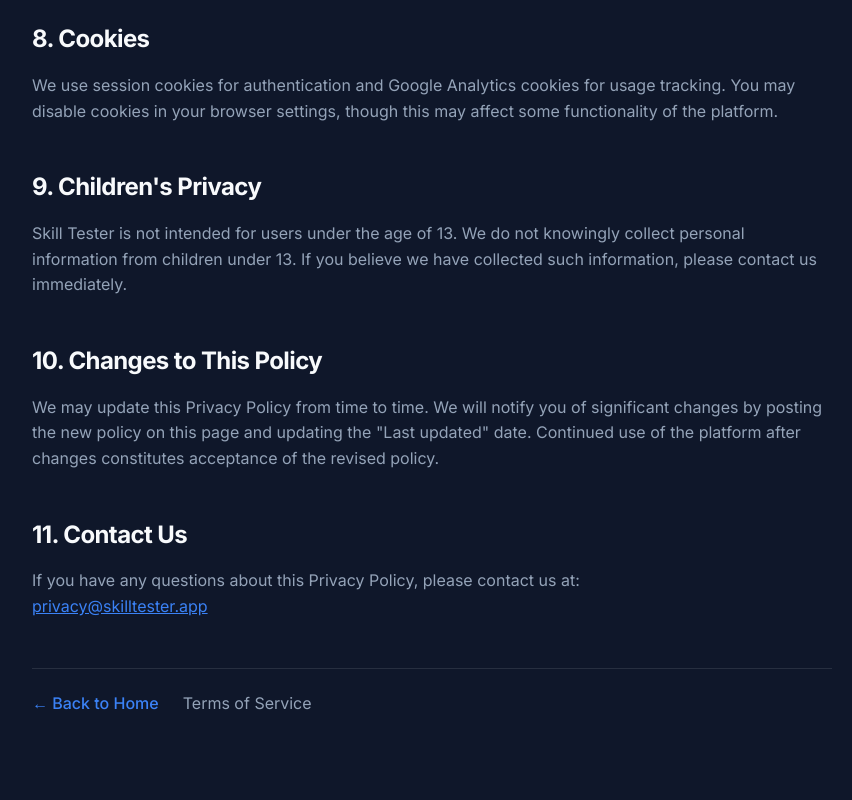
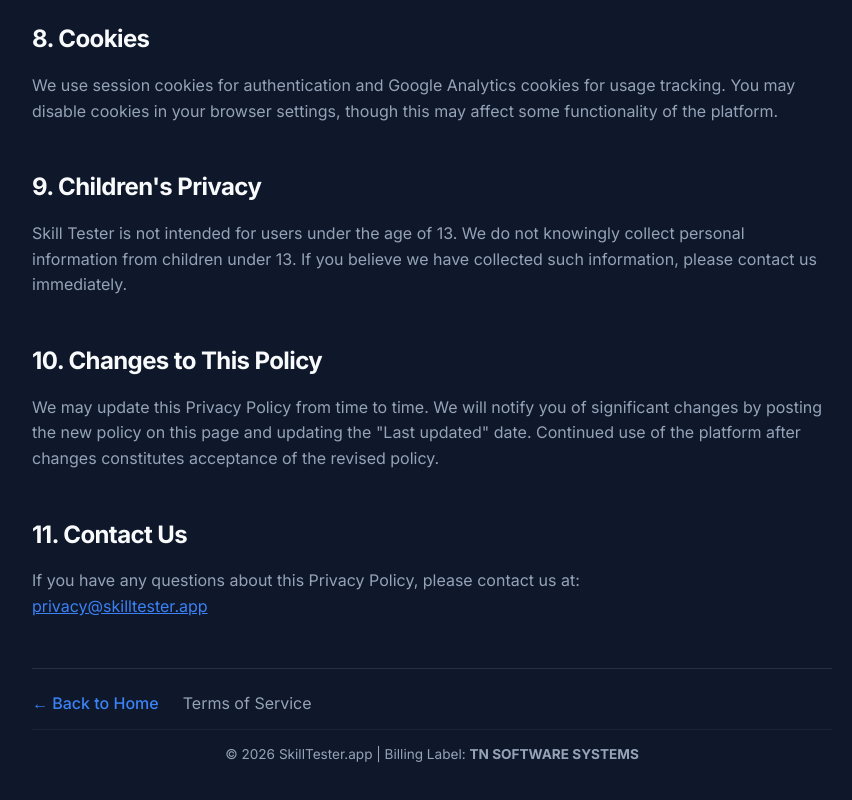
Before and after one commit to sanjai-web/Skill_Tester, a React (Vite) app in the folder Frontend/: page /privacy in a window 1280 px wide. Shown: the part 1913-2713 px from the top of the page, without its empty margins (208-1060 px from the left). Built offline with nearby package versions, Linux system fonts and the light colour scheme; no server answers.

Commit message:
billing label

```diff
--- a/Frontend/src/pages/Home.jsx
+++ b/Frontend/src/pages/Home.jsx
@@ -269,13 +269,18 @@ const LandingPage = () => {
 
                 {/* Footer with SEO Links */}
                 <footer style={{ borderTop: '1px solid var(--color-border)', paddingTop: '2rem', marginTop: '2rem', textAlign: 'center' }}>
-                    <p style={{ color: 'var(--color-text-muted)', fontSize: '0.9rem', display: 'flex', justifyContent: 'center', gap: '1.5rem', alignItems: 'center', flexWrap: 'wrap' }}>
+                    <p style={{ color: 'var(--color-text-muted)', fontSize: '0.9rem', display: 'flex', flexDirection: 'column', gap: '1rem', alignItems: 'center' }}>
+                        <div style={{ display: 'flex', justifyContent: 'center', gap: '1.5rem', alignItems: 'center', flexWrap: 'wrap' }}>
                             <span>© 2026 SkillTester.app</span>
                             <Link to="/terms" style={{ color: 'var(--color-text-main)', textDecoration: 'none' }}>Terms of Service</Link>
                             <Link to="/privacy" style={{ color: 'var(--color-text-main)', textDecoration: 'none' }}>Privacy Policy</Link>
                             <Link to="/seo-tutorial" style={{ color: 'var(--color-text-main)', textDecoration: 'none' }}>SEO Tutorial</Link>
                             <a href="#features" style={{ color: 'var(--color-text-main)', textDecoration: 'none' }}>Features</a>
                             <a href="#how-it-works" style={{ color: 'var(--color-text-main)', textDecoration: 'none' }}>How it Works</a>
+                        </div>
+                        <div style={{ fontSize: '0.8rem', opacity: 0.8 }}>
+                            Billing Label: <strong>TN SOFTWARE SYSTEMS</strong>
+                        </div>
                     </p>
                 </footer>
             </div>
--- a/Frontend/src/pages/PrivacyPolicy.jsx
+++ b/Frontend/src/pages/PrivacyPolicy.jsx
@@ -122,9 +122,14 @@ const PrivacyPolicy = () => {
                     </p>
                 </section>
 
-                <div style={{ borderTop: '1px solid var(--color-border)', paddingTop: '1.5rem', display: 'flex', gap: '1.5rem', flexWrap: 'wrap' }}>
-                    <Link to="/" style={{ color: 'var(--color-primary)', textDecoration: 'none', fontWeight: 500 }}>← Back to Home</Link>
-                    <Link to="/terms" style={{ color: 'var(--color-text-muted)', textDecoration: 'none' }}>Terms of Service</Link>
+                <div style={{ borderTop: '1px solid var(--color-border)', paddingTop: '1.5rem', display: 'flex', flexDirection: 'column', gap: '1rem' }}>
+                    <div style={{ display: 'flex', gap: '1.5rem', flexWrap: 'wrap' }}>
+                        <Link to="/" style={{ color: 'var(--color-primary)', textDecoration: 'none', fontWeight: 500 }}>← Back to Home</Link>
+                        <Link to="/terms" style={{ color: 'var(--color-text-muted)', textDecoration: 'none' }}>Terms of Service</Link>
+                    </div>
+                    <div style={{ fontSize: '0.85rem', color: 'var(--color-text-muted)', textAlign: 'center', paddingTop: '1rem', borderTop: '1px solid rgba(255,255,255,0.05)' }}>
+                        © 2026 SkillTester.app | Billing Label: <strong>TN SOFTWARE SYSTEMS</strong>
+                    </div>
                 </div>
             </div>
         </>
--- a/Frontend/src/pages/TermsOfService.jsx
+++ b/Frontend/src/pages/TermsOfService.jsx
@@ -14,7 +14,7 @@ const TermsOfService = () => {
                 <h1 style={{ fontSize: '2.2rem', marginBottom: '0.5rem' }}>Terms of Service</h1>
                 <p style={{ color: 'var(--color-text-muted)', marginBottom: '2rem', fontSize: '0.9rem' }}>Last updated: March 06, 2026</p>
 
-                <p>These Terms of Service ("Terms") govern your use of our website located at <strong>https://www.skilltester.app</strong> (the "Service") operated by SkillTester ("we", "us", "our", "Company").</p>
+                <p>These Terms of Service ("Terms") govern your use of our website located at <strong>https://www.skilltester.app</strong> (the "Service") operated by <strong>TN SOFTWARE SYSTEMS</strong> ("we", "us", "our", "Company").</p>
                 <p>By accessing or using the Service you agree to be bound by these Terms. If you disagree with any part of the terms then you may not access the Service.</p>
 
                 <Section title="1. Accounts">
@@ -224,8 +224,9 @@ const TermsOfService = () => {
                     </p>
                 </Section>
 
-                <p style={{ marginTop: '3rem', fontSize: '0.85rem', color: 'var(--color-text-muted)', textAlign: 'center', borderTop: '1px solid var(--color-border)', paddingTop: '1.5rem' }}>
-                    © 2026 SkillTester.app – All Rights Reserved. These terms are subject to change without further notice.
+                <p style={{ marginTop: '3rem', fontSize: '0.85rem', color: 'var(--color-text-muted)', textAlign: 'center', borderTop: '1px solid var(--color-border)', paddingTop: '1.5rem', display: 'flex', flexDirection: 'column', gap: '0.5rem' }}>
+                    <span>© 2026 SkillTester.app – All Rights Reserved. These terms are subject to change without further notice.</span>
+                    <span style={{ opacity: 0.8 }}>Billing Label: <strong>TN SOFTWARE SYSTEMS</strong></span>
                 </p>
             </div>
         </>
```
Lines whose indentation alone changed are shown as unchanged.
